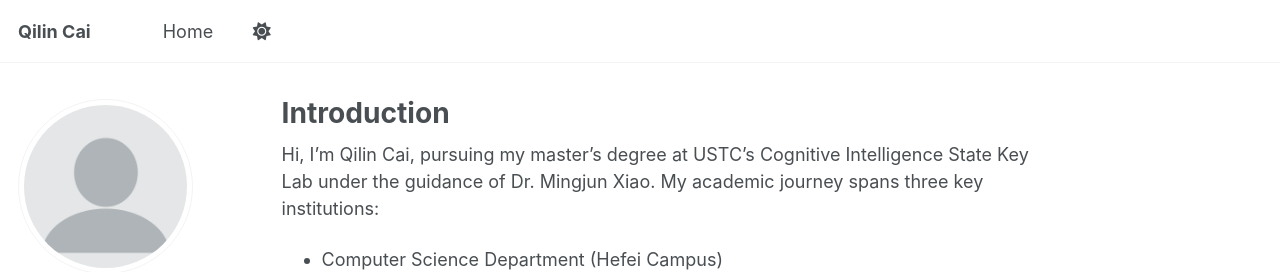
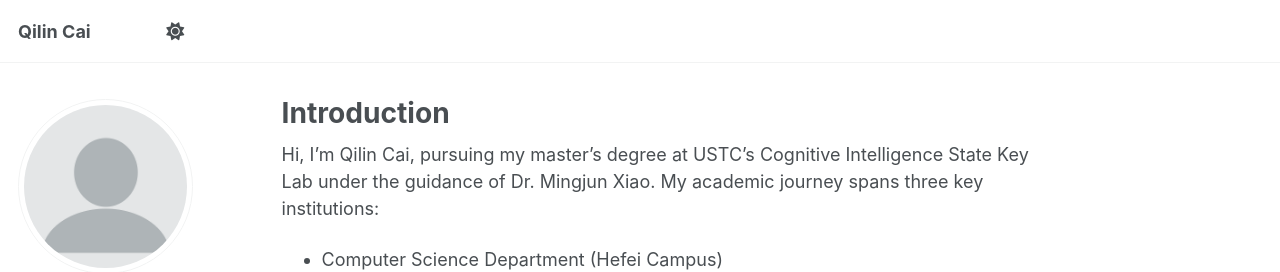
Before and after one commit to r0o0r/Qilin.github.io, a Jekyll site: the page built from _pages/about.md, in a window 1280 px wide. Shown: the top 272 px of the page. Built offline with Jekyll 4.4.1, drawn with Linux system fonts in a browser that asks for light colours; some web fonts are replaced.

Commit message:
Update navigation.yml

```diff
--- a/_data/navigation.yml
+++ b/_data/navigation.yml
@@ -6,7 +6,3 @@
 #
 # NOTE that only one of the CV options should be selected, the first is for the
 #      Markdown formatted page while the second is generated using JSON.
-
-main:
-  - title: "Home"
-    url: "/"
```
